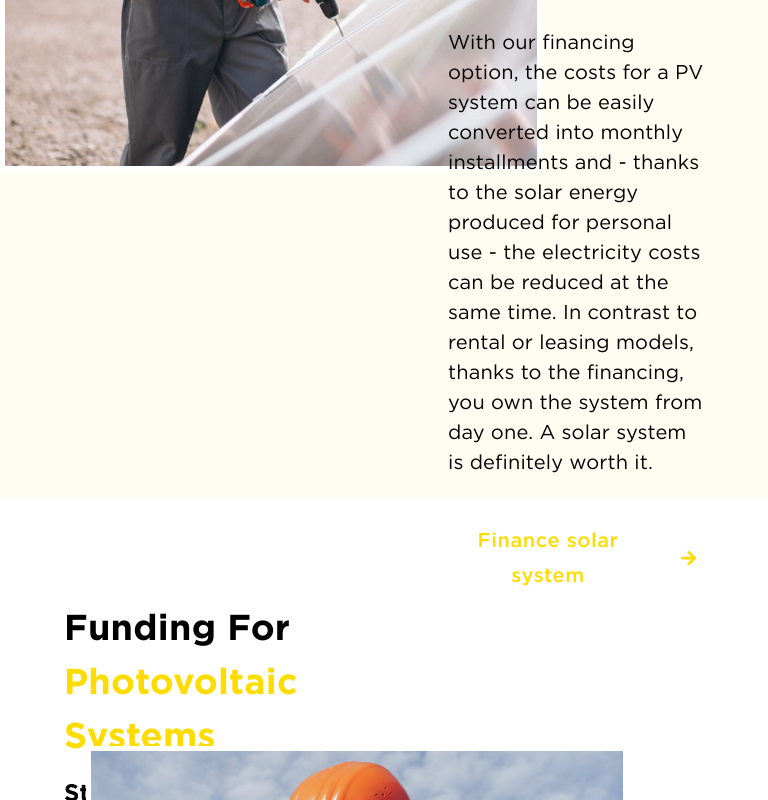
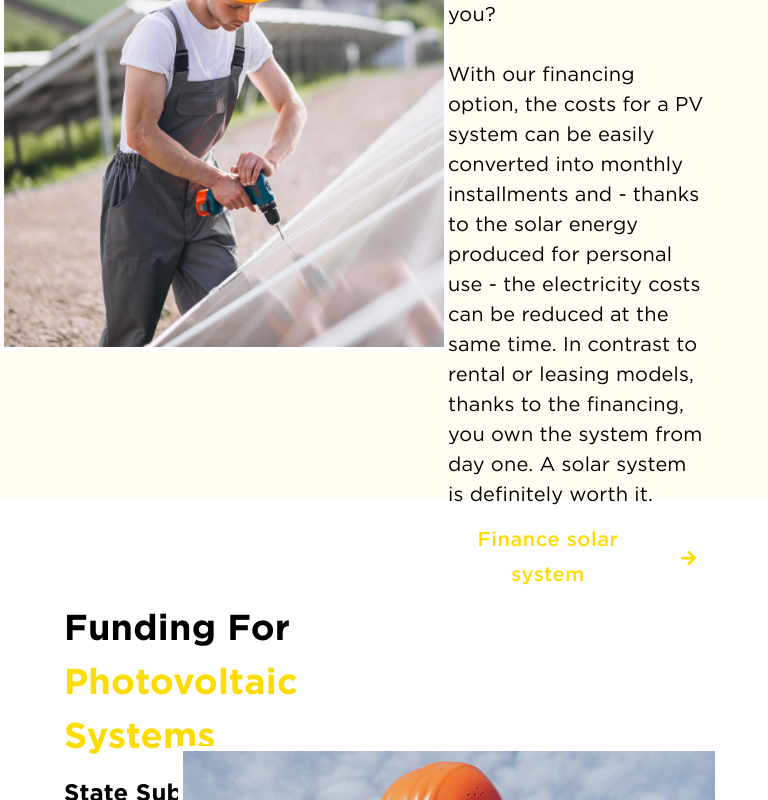
Before and after one commit to Nayeemr45/solar, a React (Create React App) app: page / in a window 768 px wide. Shown: the part 7294-8094 px from the top of the page. Built offline with nearby package versions, Linux system fonts and the light colour scheme.

Commit message:
Update Section5.css

```diff
--- a/src/Assets/Css/Section5.css
+++ b/src/Assets/Css/Section5.css
@@ -371,6 +371,7 @@
 }
 .content-4-grid {
   grid-column-gap: 0px;
+
 }
 .content-4-button-box {
   margin-top: 40px;
@@ -453,8 +454,21 @@
   }
 }
 @media (min-width: 768px) and (max-width: 1025px) {
+  .content-4 {
+    padding-top: 2rem !important;
+  }
   .content-4-grid-1 {
     max-width: 50% !important;
+  }
+  .content-4-grid {
+    grid-column-gap: 0px;
+    align-items: center;
+  }
+  .content-4-button-box {
+    margin-top: 0px !important;
+  }
+  .content-4-img {
+    width: 28rem;
   }
 }
 
@@ -561,6 +575,11 @@
   }
   .content-5-box-right {
     padding-left: 19px;
+  }
+}
+@media (min-width: 768px) and (max-width: 1025px) {
+  .content-5-rectangle {
+    width: 3rem;
   }
 }
 
```
